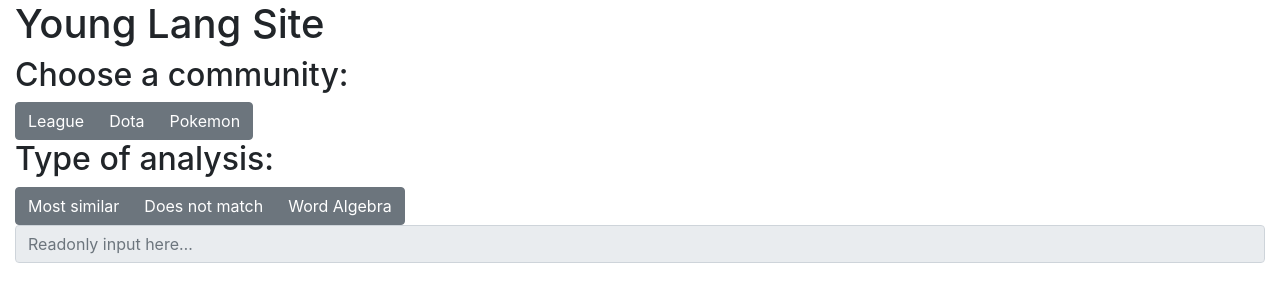
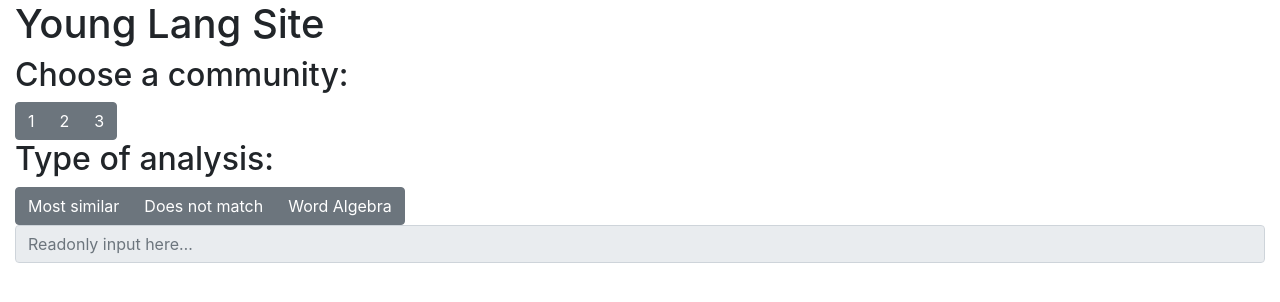
Before and after one commit to jayrockwalled/lang_site, a Django app: page / in a window 1280 px wide. Shown: the part 56-358 px from the top of the page. Run offline with Django 3.2, Linux system fonts and the light colour scheme; some libraries are stand-ins or nearby versions.

Commit message:
fixed param
fixed param

```diff
--- a/main/templates/main/index.html
+++ b/main/templates/main/index.html
@@ -44,9 +44,9 @@
     <form action="/main/community/"+value method="POST">
       {% csrf_token %}
       <div class="btn-group" role="group" aria-label="Basic example">
-          <input type="submit" class="btn btn-secondary" name="CommChoice" value='League'>
-          <input type="submit" class="btn btn-secondary" name="CommChoice" value='Dota'>
-          <input type="submit" class="btn btn-secondary" name="CommChoice" value='Pokemon'>
+          <input type="submit" class="btn btn-secondary" name="CommChoice" value='1'>
+          <input type="submit" class="btn btn-secondary" name="CommChoice" value='2'>
+          <input type="submit" class="btn btn-secondary" name="CommChoice" value='3'>
       </div>
     </form>
 
--- a/main/urls.py
+++ b/main/urls.py
@@ -21,6 +21,6 @@ app_name = 'main'
 urlpatterns = [
     path('', views.Index, name='index'),
     path('community/', views.Community, name='community'),
-    path('community/CommView',views.CommView, name='CommView'),
+    path('community/CommView<int:choice>',views.CommView, name='CommView'),
     path('admin/', admin.site.urls)
 ]
--- a/main/views.py
+++ b/main/views.py
@@ -16,13 +16,13 @@ def Community(request):
     if request.method == 'POST':
         form = CommChoiceForm(request.POST)
         if form.is_valid():
-            # val = form.cleaned_data.get('CommChoice')
-            return HttpResponseRedirect(reverse('main:CommView'))
+            val = form.cleaned_data.get('CommChoice')
+            return HttpResponseRedirect(reverse('main:CommView',args=val))
     else:
         form = CommChoiceForm
 
     return HttpResponseRedirect(reverse('main:CommView'))
 
 
-def CommView(request):
-    return HttpResponse("Test success! You chose")
+def CommView(request,choice=1):
+    return HttpResponse("Test success! You chose "+str(choice))
```
Also changed, not shown: 1 other file.
